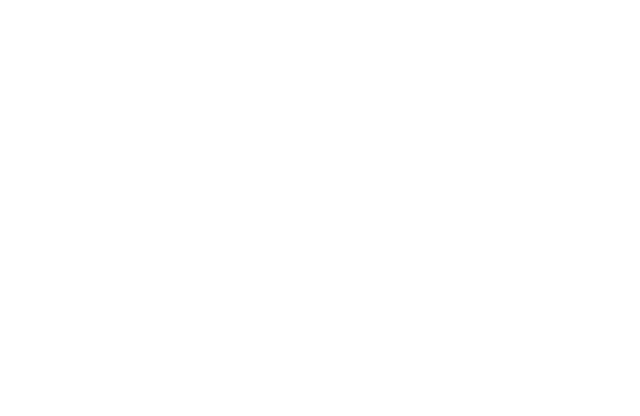
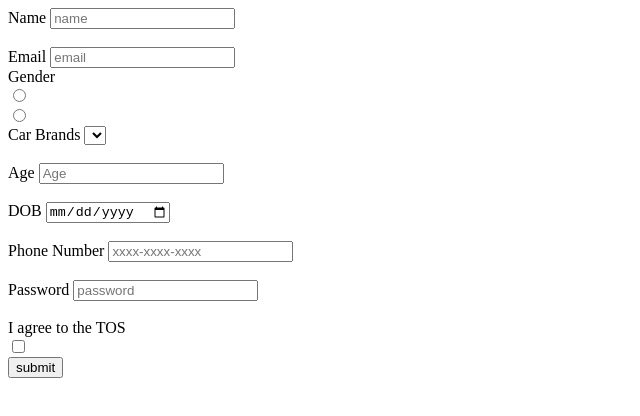
Before and after one commit to acciojob/signup-form-car-rajkumarsingh243504, a website: page main.html in a window 1280 px wide. Shown: the whole page, without its empty margins (0-640 px from the left). Drawn offline with Linux system fonts and the light colour scheme.

Commit message:
created a submission

```diff
--- a/main.html
+++ b/main.html
@@ -8,6 +8,40 @@
 
 <body>
 	<!-- the entire body must be written by student -->
+	<!-- <h1> this is all the basic function about html</h1> -->
+   <form action="#" method="post">
+    <label for="name">Name</label>
+    <input type="text"  id="name" placeholder="name" name="name"  required><br><br>
+
+    <label for="email">Email</label>
+    <input type="email"  id="email" placeholder="email" name="email"  required><br>
+
+    <label for="gender_m">Gender</label><br>
+    <input type="radio"  id="gender_m"  name="fav_language"  required><br>
+    <input type="radio"  id="gender_f"  name="fav_language"  required><br>
+
+    <label for="cars">Car Brands</label>
+    <select name="carsbrand" id="cars"></select><br><br>
+
+    <label for="age">Age</label>
+    <input type="number" id="age" placeholder="Age" required><br><br>
+
+    <label for="dob">DOB</label>
+    <input type="date" id="dob"  required><br><br>
+
+    <label for="tel">Phone Number</label>
+    <input type="tel" name="tel" id="tel" placeholder="xxxx-xxxx-xxxx"><br><br>
+
+    <label for="password">Password</label>
+    <input type="password" name="password" id="password" placeholder="password" required><br><br>
+
+    <label for="tos">I agree to the TOS</label>
+    <br>
+    <input type="checkbox" id="tos" required>
+    <br>
+    <button type="submit">submit</button>
+   </form>
+
     <script type="text/javascript" src="./script.js">
 </script>
 
```
